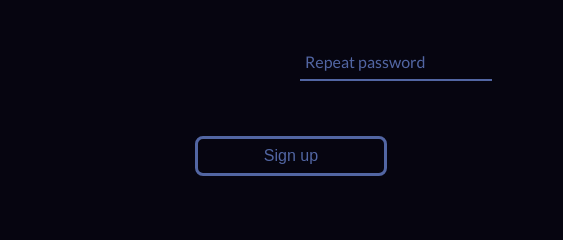
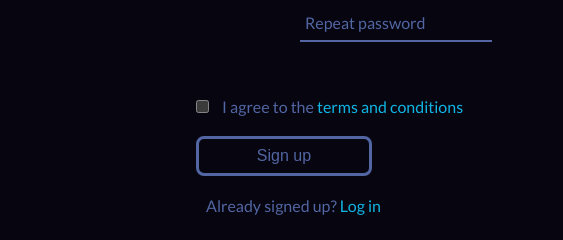
Before and after one commit to Thomsn1337/sign-up-page, a plain HTML site: page index.html in a window 1280 px wide. Shown: the part 560-800 px from the top of the page, 484-1047 px from the left. Drawn offline with Linux system fonts and the light colour scheme.

Commit message:
Add TaC and login links

```diff
--- a/css/style.css
+++ b/css/style.css
@@ -9,6 +9,7 @@
 * {
     padding: 0;
     margin: 0;
+    user-select: none;
 }
 
 html {
@@ -119,9 +120,32 @@ form {
     padding-left: 5px;
 }
 
+.submit {
+    margin-top: 30px;
+    margin-left: 40px;
+    color: var(--main-color);
+}
+
+.submit p {
+    margin-left: 10px;
+    margin-top: 20px;
+}
+
+.submit a {
+    color: var(--accent-color);
+    text-decoration: none;
+}
+
+.submit a:hover {
+    text-decoration: underline;
+}
+
+.terms-conditions label {
+    margin-left: 10px;
+}
+
 form button {
-    margin-left: 39px;
-    margin-top: 30px;
+    margin-top: 20px;
     width: 40%;
     height: 40px;
     font-size: 1em;
--- a/index.html
+++ b/index.html
@@ -49,7 +49,15 @@
                             <div class="error"></div>
                         </div>
                     </div>
-                    <button type="submit">Sign up</button>
+                    <div class="submit">
+                        <div class="terms-conditions">
+                            <input type="checkbox" name="terms-conditions" id="terms-conditions" required>
+                            <label for="terms-conditions">I agree to the <a href="#">terms and conditions</a></label>
+                            <div class="error"></div>
+                        </div>
+                        <button type="submit">Sign up</button>
+                        <p>Already signed up? <a href="#">Log in</a></p>
+                    </div>
                 </form>
             </div>
         </div>
```
